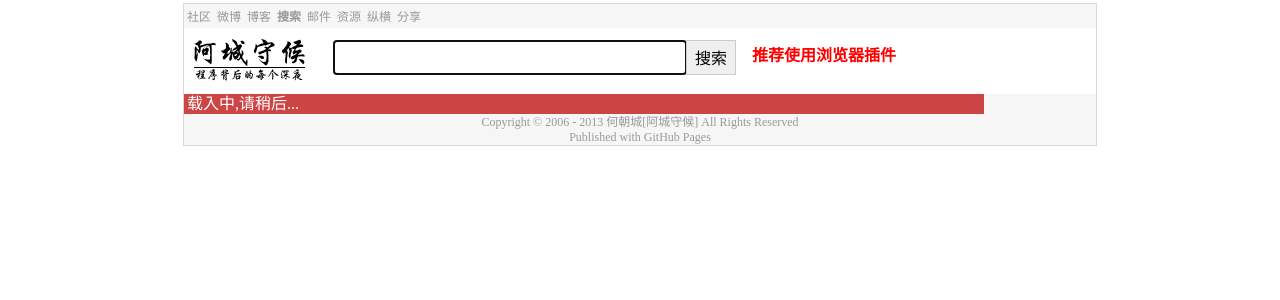
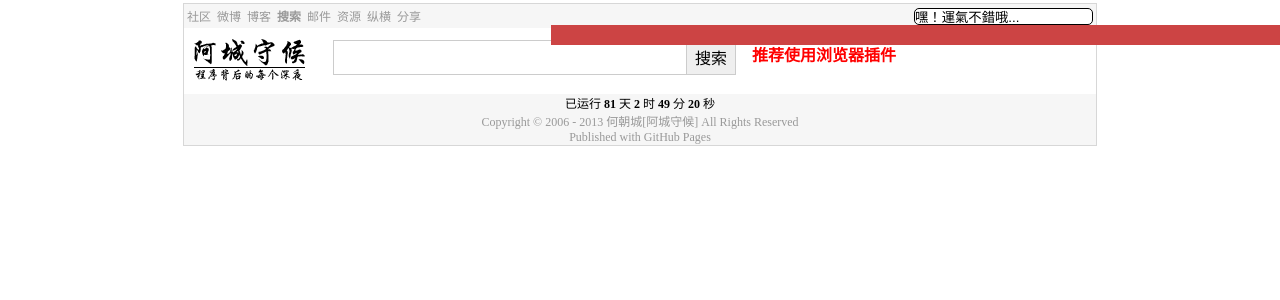
Before and after one commit to makebo789456/hechaocheng, a Jekyll site: the page index.html, which Jekyll copies as it is, in a window 1280 px wide. Shown: the top 300 px of the page. Built offline with Jekyll 4.4.1, drawn with Linux system fonts in a browser that asks for light colours.

Commit message:
commit messages

```diff
--- a/index.html
+++ b/index.html
@@ -13,21 +13,32 @@
 a:hover {text-decoration: none;color: #999999;}
 a:active {text-decoration: none;color: #CCCCCC;}
 body,td,th {font-family: 微软雅黑;}
+.input {
+	border: 1px solid #000;
+	padding: 0px;
+	border-radius: 5px;
+    -webkit-border-radius: 5px;
+    -moz-border-radius: 5px;
+	background-color: #fff;
+	background-image: url(../images/search.png);
+	background-repeat: no-repeat;
+	background-position: right center;
+}
 -->
 </style>
 </head>
 
 <body>
-<table width="912" border="0" align="center"><tr><td><div class="acity_waiting_css"><div style="background:#F6F6F6;color:#999999;font-size:12px;"><table style="background:#F6F6F6" width="100%"><tr><td width="40%"><a href="http://forum.hechaocheng.cn/?search" target="_blank">社区</a>&nbsp;&nbsp;<a href="http://t.hechaocheng.cn/?search" target="_blank">微博</a>&nbsp;&nbsp;<a href="http://blog.hechaocheng.cn/?search" target="_blank">博客</a>&nbsp;&nbsp;<a href="http://www.hechaocheng.cn/search.php" target="_self"><b>搜索</b></a>&nbsp;&nbsp;<a href="http://mail.hechaocheng.cn/?search" target="_blank">邮件</a>&nbsp;&nbsp;<a href="http://reso.hechaocheng.cn/?search" target="_blank">资源</a>&nbsp;&nbsp;<a href="http://so.hechaocheng.cn/?search" target="_blank">纵横</a>&nbsp;&nbsp;<a href="http://share.hechaocheng.cn/?search" target="_blank">分享</a></td><td width="60%" align="right" style="font-size: 12px;font-weight: bold;"></td></tr></table></div><form action="http://www.hechaocheng.cn/search.php" name="cse-search-box" target="_self" id="cse-search-box"><a href="" target="_self"><img src="detail_hechaocheng_cn/images/acity_waiting_logo_zh-cn.png" width="129" height="66" border="0" align="middle" alt="&#x963F;&#x57CE;&#x5B88;&#x5019;-&#x7A0B;&#x5E8F;&#x80CC;&#x540E;&#x7684;&#x6BCF;&#x4E2A;&#x6DF1;&#x591C;" /></a>&nbsp;&nbsp;&nbsp;&nbsp;
-          <input type="hidden" name="cx" value="partner-pub-0445875970223431:2711148808" /><input type="hidden" name="cof" value="FORID:10" /><input type="hidden" name="ie" value="UTF-8" /><input type="text" name="q" size="55" maxlength="25" style="width:350px;height:31px;line-height:26px;padding:1px;vertical-align:middle;border:#ccc 1px solid;background:#fff;font-size:30px" hechaocheng.cn="1" /><input type="submit" name="sa" value="&#x641c;&#x7d22;"  style="width:50px;height:35px;vertical-align:middle;border:#ccc 1px solid;margin-left:-1px;cursor:pointer;font-size:16px"/><input type="hidden" name="item" value="result" />&nbsp;&nbsp;&nbsp;&nbsp;<a href="https://s3.amazonaws.com/com.alexa.toolbar/atbp/RM1o0O/download/index.htm?www.hechaocheng.cn" target="_blank"><font color="#FF0000"><b>推荐使用浏览器插件</b></font></a></form>
-<!-- Put the following javascript before the closing </head> tag. -->
-<script type="text/javascript">
+<table width="912" border="0" align="center"><tr><td><div class="acity_waiting_css"><div style="background:#F6F6F6;color:#999999;font-size:12px;"><table style="background:#F6F6F6" width="100%"><tr><td width="40%"><a href="http://forum.hechaocheng.cn/?search" target="_blank">社区</a>&nbsp;&nbsp;<a href="http://t.hechaocheng.cn/?search" target="_blank">微博</a>&nbsp;&nbsp;<a href="http://blog.hechaocheng.cn/?search" target="_blank">博客</a>&nbsp;&nbsp;<a href="http://www.hechaocheng.cn/search.php" target="_self"><b>搜索</b></a>&nbsp;&nbsp;<a href="http://mail.hechaocheng.cn/?search" target="_blank">邮件</a>&nbsp;&nbsp;<a href="http://reso.hechaocheng.cn/?search" target="_blank">资源</a>&nbsp;&nbsp;<a href="http://so.hechaocheng.cn/?search" target="_blank">纵横</a>&nbsp;&nbsp;<a href="http://share.hechaocheng.cn/?search" target="_blank">分享</a></td><td width="60%" align="right" style="font-size: 12px;font-weight: bold;"><form action="http://detail.hechaocheng.cn/s.htm" method="get" title="Search..." target="_blank"><input name="q" type="text" value="嘿！運氣不錯哦..." size="20" hechaocheng="1" class="input" /></form><script type="text/javascript">
 window.onload=function(){
 var a = document.getElementById("loading");
 a.parentNode.removeChild(a);
 }
-document.write('<div id="loading" style="background:#CC4444;color:#FFF;width:794px;line-height:20px;position:absolute;padding:0 3px">载入中,请稍后...</div>');
-</script>
+document.write('<div id="loading" style="background:#CC4444;color:#FFF;width:794px;line-height:20px;position:absolute;padding:0 3px">请稍后</div>');
+</script></td></tr></table></div><form action="http://www.hechaocheng.cn/search.php" name="cse-search-box" target="_self" id="cse-search-box"><a href="" target="_self"><img src="detail_hechaocheng_cn/images/acity_waiting_logo_zh-cn.png" width="129" height="66" border="0" align="middle" alt="&#x963F;&#x57CE;&#x5B88;&#x5019;-&#x7A0B;&#x5E8F;&#x80CC;&#x540E;&#x7684;&#x6BCF;&#x4E2A;&#x6DF1;&#x591C;" /></a>&nbsp;&nbsp;&nbsp;&nbsp;
+          <input type="hidden" name="cx" value="partner-pub-0445875970223431:2711148808" /><input type="hidden" name="cof" value="FORID:10" /><input type="hidden" name="ie" value="UTF-8" /><input type="text" name="q" size="55" maxlength="25" style="width:350px;height:31px;line-height:26px;padding:1px;vertical-align:middle;border:#ccc 1px solid;background:#fff;font-size:30px" hechaocheng.cn="1" /><input type="submit" name="sa" value="&#x641c;&#x7d22;"  style="width:50px;height:35px;vertical-align:middle;border:#ccc 1px solid;margin-left:-1px;cursor:pointer;font-size:16px"/><input type="hidden" name="item" value="result" />&nbsp;&nbsp;&nbsp;&nbsp;<a href="https://s3.amazonaws.com/com.alexa.toolbar/atbp/RM1o0O/download/index.htm?www.hechaocheng.cn" target="_blank"><font color="#FF0000"><b>推荐使用浏览器插件</b></font></a></form>
+<!-- Put the following javascript before the closing </head> tag. -->
+
 <div style="background:#F6F6F6;color:#999999;font-size:12px;" align="center"><span id="d"></span><br />Copyright © 2006 - 2013
 <a href="http://www.hechaocheng.cn/?search" target="_blank">何朝城</a>[<a href="http://www.hechaocheng.cn/?search" target="_blank">阿城守候</a>] All Rights Reserved<br />Published with <a href="http://pages.github.com/" target="_blank">GitHub Pages</a></div>
 </div></td> </tr></table>
```
